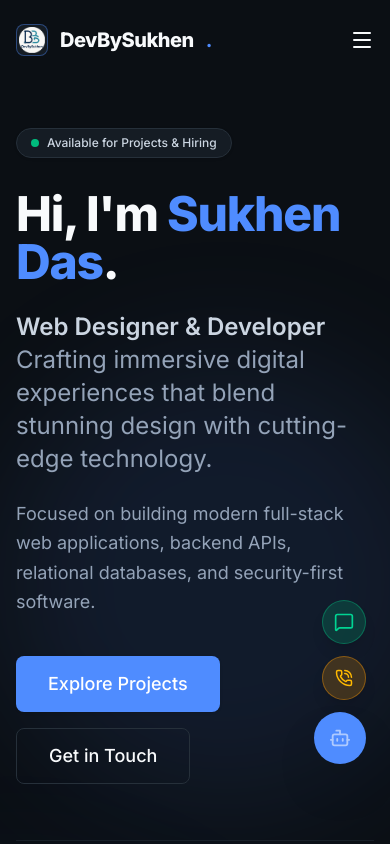
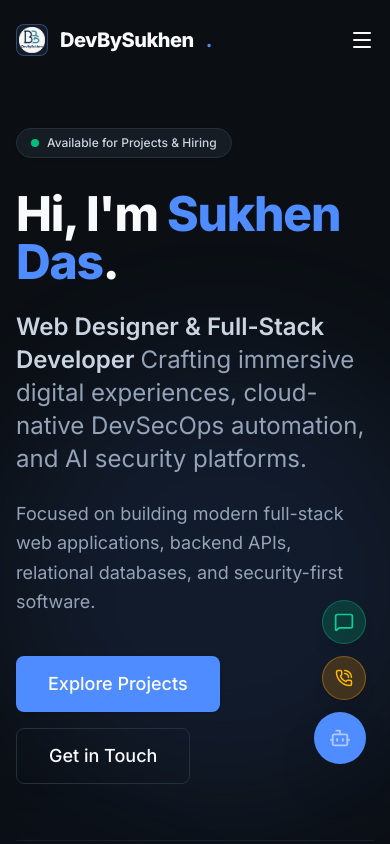
Before and after one commit to Publo-52/DevBySukhen, a Next.js app: page / in a window 390 px wide. Shown: the top 844 px of the page. Built offline with nearby package versions, Linux system fonts and the light colour scheme.

Commit message:
Integrate 3 flagship applications (DevSecOps Platform, AI Security Platform, Algorithm Visualizer)

```diff
--- a/src/components/sections/projects.tsx
+++ b/src/components/sections/projects.tsx
@@ -75,7 +75,7 @@ export function Projects() {
                 )}
                 onClick={() => setSelectedProject(project)}
               >
-                <ProjectCardGraphic projectId={project.id} />
+                <ProjectCardGraphic category={project.category} title={project.title} projectId={project.id} />
                 <div className="absolute inset-0 bg-accent/10 opacity-0 group-hover:opacity-100 transition-opacity duration-300 flex items-center justify-center">
                   <span className="bg-background/90 text-primary px-4 py-2 rounded-full text-xs font-semibold shadow-lg backdrop-blur-sm border border-border flex items-center gap-1.5">
                     View Details <ArrowUpRight size={14} />
@@ -158,7 +158,7 @@ export function Projects() {
             <div className="p-6 sm:p-8 md:p-10 flex flex-col gap-10">
               {/* Dynamic Cover Illustration */}
               <div className="w-full aspect-video bg-background border border-border rounded-xl flex items-center justify-center overflow-hidden">
-                <ProjectCardGraphic projectId={selectedProject.id} />
+                <ProjectCardGraphic category={selectedProject.category} title={selectedProject.title} projectId={selectedProject.id} />
               </div>
 
               {/* Grid layout for details */}
--- a/src/data/portfolio.ts
+++ b/src/data/portfolio.ts
@@ -10,17 +10,18 @@ import {
   Cpu,
   Laptop,
   Palette,
-  Wrench,
-  Search
+  Search,
+  ShieldAlert,
+  Zap
 } from "lucide-react";
 
 export const personalInfo = {
   name: "Sukhen Das",
   brandName: "DevBySukhen",
-  role: "Web Designer & Developer",
-  tagline: "Crafting immersive digital experiences that blend stunning design with cutting-edge technology.",
-  about: "I'm a passionate digital creator with over 1.5+ years of experience in web design and development. My journey began tinkering with HTML and CSS to create websites. Since then, I've honed my skills through formal education (BCA Honors) and real-world projects, helping businesses of all sizes establish a powerful digital presence.",
-  aboutExtended: "What sets me apart is my unique blend of technical expertise and artistic vision. I don't just build websites — I create digital experiences that captivate audiences and drive results.",
+  role: "Web Designer & Full-Stack Developer",
+  tagline: "Crafting immersive digital experiences, cloud-native DevSecOps automation, and AI security platforms.",
+  about: "I'm a passionate digital creator with over 1.5+ years of experience in web design, full-stack software development, DevSecOps automation, and AI security intelligence. My journey began tinkering with HTML and CSS to create websites. Since then, I've honed my skills through formal education (BCA Honors) and engineering production-ready applications.",
+  aboutExtended: "What sets me apart is my unique blend of technical software architecture, cybersecurity awareness, and artistic UI vision. I don't just build websites — I engineer resilient digital platforms that captivate audiences and drive results.",
   education: "BCA (Honors)",
   institution: "Bachelor of Computer Applications",
   location: "West Bengal, Purba Medinipur, 721431, India",
@@ -40,7 +41,7 @@ export const personalInfo = {
 };
 
 export const stats = [
-  { label: "Projects Completed", value: "12+", count: 12 },
+  { label: "Projects Completed", value: "15+", count: 15 },
   { label: "Happy Clients", value: "5+", count: 5 },
   { label: "Years Experience", value: "1.5+", count: 1.5 },
   { label: "Awards Won", value: "4", count: 4 }
@@ -48,28 +49,28 @@ export const stats = [
 
 export const services = [
   {
+    id: "devsecops",
+    icon: ShieldAlert,
+    title: "DevSecOps & Cloud Automation",
+    description: "Automated CI/CD pipelines, container security scanning (Trivy), Kubernetes rolling deployments, and encrypted vault secrets management."
+  },
+  {
+    id: "ai-security",
+    icon: Zap,
+    title: "AI API Security & Threat Intelligence",
+    description: "OWASP API Top 10 vulnerability audits, AI anomaly request inspection, BOLA protection, and real-time WAF rate-limiting."
+  },
+  {
     id: "web-dev",
     icon: Laptop,
     title: "Web Design & Development",
-    description: "Custom, responsive websites built with the latest technologies to ensure optimal performance and user experience across all devices."
+    description: "Custom, responsive web applications built with Next.js, React, TypeScript, and Tailwind CSS engineered for maximum speed and SEO."
   },
   {
     id: "ui-ux",
     icon: Palette,
-    title: "UI/UX Design",
-    description: "Intuitive interfaces and seamless user experiences that drive engagement and conversions through thoughtful visual design."
-  },
-  {
-    id: "maintenance",
-    icon: Wrench,
-    title: "Website Maintenance & Optimization",
-    description: "Ensure your website runs smoothly with regular updates, performance tuning, security checks, and continuous technical support."
-  },
-  {
-    id: "seo",
-    icon: Search,
-    title: "Search Engine Optimization (SEO)",
-    description: "Improve your website's visibility on search engines through keyword research, on-page optimization, and strategic performance tuning."
+    title: "UI/UX & Interactive Design",
+    description: "Intuitive glassmorphism interfaces, interactive algorithm visualizers, and seamless user experiences driven by thoughtful design systems."
   }
 ];
 
@@ -79,38 +80,95 @@ export const skills = {
     { name: "JavaScript (ES6+)", icon: Terminal },
     { name: "TypeScript", icon: Code2 },
     { name: "React.js", icon: Code2 },
-    { name: "Next.js", icon: Globe },
+    { name: "Next.js 16 (App Router)", icon: Globe },
     { name: "Tailwind CSS", icon: Layout },
   ],
   backend: [
-    { name: "Node.js", icon: Server },
-    { name: "Express.js", icon: Server },
-    { name: "RESTful APIs", icon: Globe },
-    { name: "Authentication (JWT)", icon: Lock },
+    { name: "Node.js & Express", icon: Server },
+    { name: "RESTful APIs & GraphQL", icon: Globe },
+    { name: "Authentication (JWT / OAuth)", icon: Lock },
+    { name: "DevSecOps CI/CD", icon: ShieldAlert },
   ],
   database: [
     { name: "PostgreSQL", icon: Database },
     { name: "Supabase", icon: Database },
     { name: "MongoDB", icon: Database },
-    { name: "SQL Querying", icon: Database },
+    { name: "Kubernetes & Docker", icon: Server },
   ],
   tools: [
     { name: "Git & GitHub", icon: Terminal },
     { name: "VS Code", icon: Code2 },
-    { name: "Figma & UI Design", icon: Palette },
-    { name: "Vercel & Netlify", icon: Globe },
+    { name: "Figma & UI Systems", icon: Palette },
+    { name: "Vercel & Cloudflare", icon: Globe },
   ],
   interests: [
-    { name: "Web Security & OWASP", icon: Shield },
+    { name: "OWASP API Security", icon: Shield },
     { name: "Cloud Architecture", icon: Shield },
-    { name: "AI Integration", icon: Cpu },
+    { name: "AI Anomaly Detection", icon: Cpu },
     { name: "SEO Optimization", icon: Search },
   ]
 };
 
-export const projectCategories = ["All", "Web Design", "UI/UX", "Branding", "Digital Art"];
+export const projectCategories = ["All", "DevSecOps", "AI & Security", "Algorithms & Web", "Web Design", "UI/UX", "Branding"];
 
 export const projects = [
+  {
+    id: "devsecops-deployment-platform",
+    title: "DevSecOps Deployment Platform",
+    category: "DevSecOps",
+    type: "Cloud & Security Orchestration",
+    description: "A production-grade cloud-native DevOps & Security platform automating 5-stage CI/CD pipelines, Trivy container layer vulnerability audits, Kubernetes pod telemetry, and AES-256 secret vault management.",
+    image: "/images/port4.avif",
+    technologies: ["Next.js 16", "TypeScript", "Kubernetes", "Trivy", "Docker", "Tailwind CSS"],
+    liveUrl: "https://devsecops-platform-devbysukhen.vercel.app",
+    githubUrl: "https://github.com/Publo-52/devsecops-platform",
+    features: [
+      "Interactive 5-stage CI/CD pipeline execution with live stdout terminal logs",
+      "Filterable Trivy CVE vulnerability report database (Critical, High, Medium, Low) with automated remediation commands",
+      "Kubernetes Pod telemetry monitor tracking CPU/Memory metrics and pod health",
+      "AES-256 encrypted environment variable & secrets manager with masked toggles"
+    ],
+    challenges: "Simulating asynchronous multi-stage pipeline triggers with live streaming logs while maintaining React 19 state purity.",
+    solution: "Built a custom event-driven pipeline runner utilizing state transitions and step-by-step stdout log buffers."
+  },
+  {
+    id: "ai-api-security-platform",
+    title: "AI API Security Platform",
+    category: "AI & Security",
+    type: "Threat Intelligence & WAF",
+    description: "An advanced API security platform auditing OWASP API Top 10 risks, detecting real-time threat anomalies via deep learning scores, and enforcing dynamic WAF rate-limiting rules.",
+    image: "/images/port6.jpeg",
+    technologies: ["Next.js 16", "TypeScript", "OWASP API Top 10", "AI Threat Intelligence", "Tailwind CSS"],
+    liveUrl: "https://ai-api-security-devbysukhen.vercel.app",
+    githubUrl: "https://github.com/Publo-52/ai-api-security",
+    features: [
+      "OWASP API Top 10 penetration tester auditing BOLA, SSRF, and auth bypasses",
+      "Live HTTP request stream displaying AI threat confidence scores and country flags",
+      "Configurable Web Application Firewall (WAF) rate limiters and instant IP blocking controls",
+      "One-click security compliance scorecard exporter"
+    ],
+    challenges: "Aggregating real-time request payload anomalies into intuitive risk confidence scores.",
+    solution: "Designed a weight-vector scoring engine evaluating authorization headers, query structures, and IP threat reputations."
+  },
+  {
+    id: "ai-algorithm-visualization-platform",
+    title: "AI-Powered Algorithm Visualizer",
+    category: "Algorithms & Web",
+    type: "CS Visualizer & AI Assistant",
+    description: "An interactive computer science visualization engine for QuickSort, MergeSort, HeapSort, and grid pathfinding algorithms (A* Search, Dijkstra), featuring an AI Big-O complexity analyzer.",
+    image: "/images/port2.avif",
+    technologies: ["React 19", "Next.js 16", "TypeScript", "Algorithms", "Tailwind CSS"],
+    liveUrl: "https://algo-visualizer-devbysukhen.vercel.app",
+    githubUrl: "https://github.com/Publo-52/algo-visualizer",
+    features: [
+      "Real-time sorting visualizer with comparison/swap counters, array size sliders, and speed controls",
+      "Grid pathfinding visualizer with draggable Start/Target nodes and interactive wall drawing",
+      "AI Big-O complexity breakdown providing step-by-step code explanations",
+      "Performance comparison matrix across random, sorted, and reversed arrays"
+    ],
+    challenges: "Synchronizing non-blocking state updates for 60fps array bar animations during algorithm steps.",
+    solution: "Utilized memoized array states paired with asynchronous timeout delays for smooth 60fps transitions."
+  },
   {
     id: "nexus-ecommerce",
     title: "Nexus E-commerce",
@@ -260,23 +318,23 @@ export const testimonials = [
 export const faqs = [
   {
     question: "What's your typical project timeline?",
-    answer: "Project timelines vary depending on scope and complexity. A standard website typically takes 4–8 weeks from initial consultation to launch. More complex projects like e-commerce sites or custom web applications may take 8–12 weeks. I provide a detailed timeline after our initial scope discussion."
+    answer: "Project timelines vary depending on scope and complexity. A standard website takes 4–8 weeks from initial consultation to launch. DevSecOps & custom AI applications take 6–10 weeks. I provide a detailed timeline after our initial scope discussion."
   },
   {
     question: "Do you offer ongoing maintenance after launch?",
-    answer: "Yes, I offer maintenance packages to suit different needs. These include regular software updates, security monitoring, performance optimization, and content updates to ensure your site remains secure, fast, and performing optimally."
+    answer: "Yes, I offer maintenance packages including software updates, security monitoring, performance tuning, and technical support to ensure your application runs smoothly."
   },
   {
     question: "What technologies do you work with?",
-    answer: "My core stack includes HTML5, CSS3, JavaScript (ES6+), React, Next.js, Node.js, Express, PostgreSQL, Supabase, MongoDB, and Tailwind CSS. I also design in Figma and Photoshop."
+    answer: "My stack includes HTML5, CSS3, JavaScript, TypeScript, React, Next.js, Node.js, Express, PostgreSQL, Supabase, MongoDB, Tailwind CSS, Kubernetes, Trivy, and Docker."
   },
   {
     question: "How do you handle revisions and feedback?",
-    answer: "Collaboration is key to successful projects. I include 2–3 revision rounds in my proposals and schedule regular check-ins to review progress and gather your input at key project milestones."
+    answer: "Collaboration is key. I include 2–3 revision rounds in proposals and schedule regular check-ins to review progress and gather your input at key milestones."
   },
   {
     question: "What's your pricing structure?",
-    answer: "I offer both fixed-price projects for well-defined scopes and hourly rates for flexible, open-ended work. After our initial consultation, I provide a clear, itemized proposal based on your specific goals."
+    answer: "I offer fixed-price projects for well-defined scopes and hourly rates for flexible, open-ended work. I provide a clear, itemized proposal based on your specific goals."
   }
 ];
 
@@ -285,7 +343,7 @@ export const experience = [
     year: "2024 — Present",
     role: "Web Designer & Full-Stack Developer",
     company: "DevBySukhen (Self-Employed / Freelance)",
-    description: "Designing and developing responsive websites, web applications, custom UI components, and backend REST APIs for clients and independent projects."
+    description: "Engineering responsive web applications, DevSecOps deployment platforms, AI security threat analyzers, REST APIs, and custom UI components for clients."
   }
 ];
 
```
Also changed, not shown: src/components/ui/project-card-graphic.tsx (+82 -125 lines).
